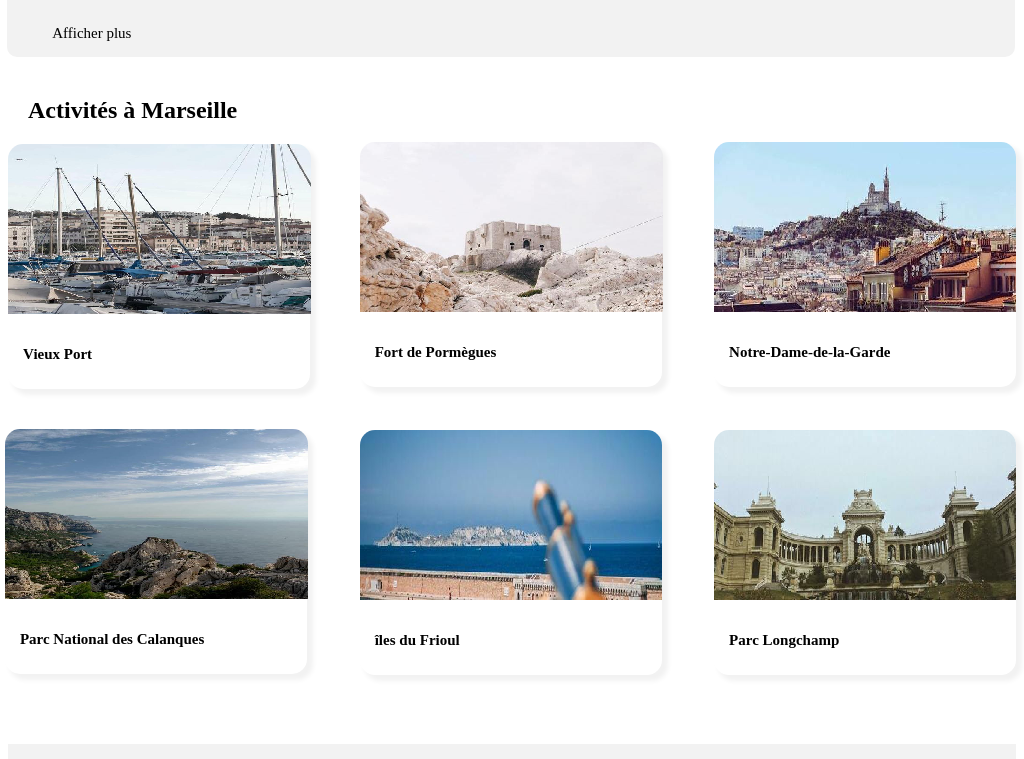
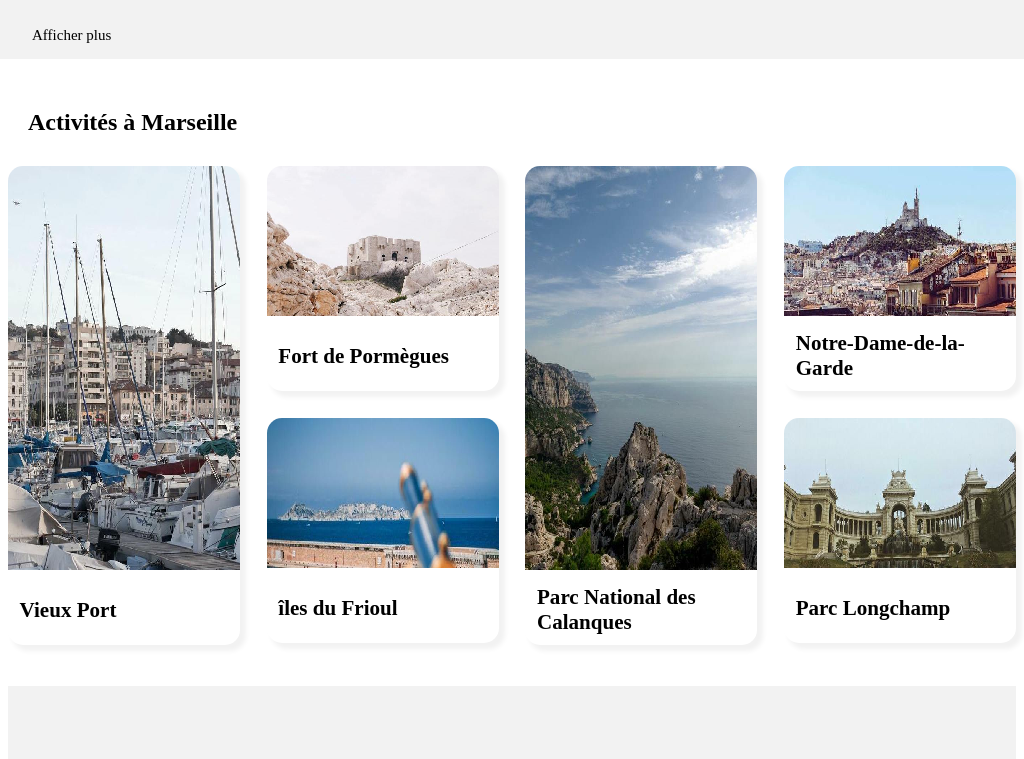
Before and after one commit to tony2329/AnthonyBrinig_2_27052021, a plain HTML site: page index.html in a window 1024 px wide. Shown: the part 1361-2120 px from the top of the page. Drawn offline with Linux system fonts and the light colour scheme; a web font is replaced by a local one.

Commit message:
modif responvise tablette

```diff
--- a/index.html
+++ b/index.html
@@ -381,6 +381,7 @@
         <h2 class="titreACT">Activités à Marseille</h2>
         <div class="bloc_activites flex_between_act">
           <!--les photos Activités-->
+
             <div class="cadre_blanc_act display_column_act position_haute">
               <a href="#"
                 ><img
@@ -396,7 +397,7 @@
             </div>
 
             <div class="bloc_activites2356 flex_column_between_act">
-            <div class="img2356 display_column_act">
+              <div class="img2356 display_column_act top_img2">
                 <a href="#"
                   ><img
                     class="imagesactivites2"
@@ -410,7 +411,7 @@
                 </a>
               </div>
 
-            <div class="img2356 display_column_act">
+              <div class="img2356 display_column_act top_img3">
                 <a href="#"
                   ><img
                     class="imagesactivites3"
@@ -440,7 +441,7 @@
           </div>
 
           <div class="bloc_activites2356 flex_column_between_act">
-            <div class="img2356 display_column_act">
+            <div class="img2356 display_column_act top_img5">
               <a href="#"
                 ><img
                   class="imagesactivites5"
@@ -454,7 +455,7 @@
               </a>
             </div>
 
-            <div class="img2356 display_column_act">
+            <div class="img2356 display_column_act top_img6">
               <a href="#"
                 ><img
                   class="imagesactivites6"
--- a/style5.css
+++ b/style5.css
@@ -815,7 +815,7 @@ form button i::after {
   /* supprimé la marge du bloc pop */
   .bloc_pop {
     margin-left: 0px;
-    width: 95%;
+    width: 100%;
   }
 
   /* titre et icon reglage marge haute */
@@ -830,12 +830,14 @@ form button i::after {
   /* marge en bas du bloc */
   .trois_bloc_pop {
     margin-bottom: 12px;
+    margin-left: 15px;
   }
 
   /* diminuer la marge entre les images et la hauteur du cadre blanc */
   .cadre_blancp {
     margin-top: 10px;
     height: 110px;
+    width: 95%;
   }
   /*diminution des photos */
   .imagespopulaires1 {
@@ -879,9 +881,7 @@ form button i::after {
     margin-left: 0px;
     margin-right: 0px;
     margin-top: 10px;
-    width: 95%;
-    padding-left: 10px;
-    padding-right: 10px;
+    width: 100%;
     background-color: white;
   }
 
@@ -892,7 +892,7 @@ form button i::after {
 
   /* largeur et marge des images hébergements */
   .cadre_blanch {
-    width: 300px;
+    width: 90%;
     margin-bottom: 15px;
     box-shadow: 5px 5px 5px 5px #f2f2f2;
     padding: 1% 1% 4% 1%;
@@ -943,7 +943,7 @@ form button i::after {
 
   .imagesactivites1 {
     height: 150px;
-    width: 300px;
+    width: 100%;
   }
 
   .imagesactivites2 {
@@ -956,7 +956,7 @@ form button i::after {
 
   .imagesactivites4 {
     height: 150px;
-    width: 300px;
+    width: 100%;
   }
   .imagesactivites5 {
     height: 150px;
@@ -970,7 +970,7 @@ form button i::after {
     margin-right: 15px;
     margin-bottom: 5px;
     margin-top: 20px;
-    width: 300px;
+    width: 90%;
   }
 
   /* les marges entre les photos (petites) */
@@ -981,7 +981,7 @@ form button i::after {
 
   /* la largeur de l'image et marge */
   .bloc_activites2356 {
-    width: 300px;
+    width: 90%;
     align-items: center;
     margin-right: 10px;
   }
@@ -1026,7 +1026,7 @@ form button i::after {
 }
 
 /* tablette ----------- */
-@media only screen and (min-width: 768px) and (max-width: 1200px) {
+@media only screen and (min-width: 768px) and (max-width: 1366px) {
   /* Styles */
 
   /* BARRE DE RECHERCHE */
@@ -1109,7 +1109,7 @@ form button i::after {
   /* mise en place du fond gris */
   .bloc_heb {
     background-color: #f2f2f2;
-    width: 97%;
+    width: 100%;
     margin-top: 40px;
   }
 
@@ -1123,7 +1123,7 @@ form button i::after {
   .cadre_blanch {
     margin-left: 20px;
     margin-right: 20px;
-    width: 300px;
+    width: 100%;
     padding-bottom: 10px;
   }
 
@@ -1150,63 +1150,55 @@ form button i::after {
   }
 
   /* BLOC ACTIVITÉ */
+
   #Activites {
-    margin-left: -10px;
-    margin-top: 40px;
+    margin-bottom: -20px;
   }
 
-  .bloc_activites {
-    margin-bottom: -90px;
+  /* cadre image 1 et 4 */
+  .cadre_blanc_act {
+    width: 50%;
   }
 
-  /* marge des images 1 et 2 */
-  .display_column_act {
-    margin-bottom: 90px;
+  .flex_column_between_act {
+    justify-content: space-evenly;
   }
-  /* largeur des photos */
-  .bloc_activites2356 {
-    width: 60%;
-    padding-left: 20px;
-    justify-content: center;
-  }
-
-  /* position de l'image parc national des calanques en bas pour alignement */
-  .position_haute {
-    align-self: flex-start;
-    margin-right: -220px;
-  }
-
-  /* position de l'image vieux port en haut pour alignement */
-  .position_bas {
-    align-self: flex-end;
-    margin-left: 0px;
-  }
-
-  /* ordre des photos changer pour la 1er et 4ème */
-  .cadre_blanc_act {
-    order: -1;
-  }
-
   /* repositionnement des images */
   .flex_between_act {
     flex-direction: row;
+    margin-top: -50px;
   }
 
-  /* largeur des images */
-  .imagesactivites1 {
-    width: 220px;
+  /* cadre img 2356 */
+  .bloc_activites2356 {
+    width: 50%;
   }
 
-  /* largeur des images */
-  .imagesactivites4 {
-    width: 220px;
+  /* reglage marge */
+  .top_img2 {
+    margin-top: 61px;
   }
 
-  /* marge et largeur des autres images */
-  .img2356 {
-    width: 210px;
-    margin-bottom: 57px;
-    margin-top: -14px;
+  .top_img3 {
+    margin-bottom: 48px;
+  }
+
+  .top_img5 {
+    margin-top: 61px;
+  }
+
+  .top_img6 {
+    margin-bottom: 48px;
+  }
+
+  /* hauteur image */
+
+  .imagesactivites1 {
+    height: 404px;
+  }
+
+  .imagesactivites4 {
+    height: 404px;
   }
 
   /* FOOTER */
@@ -1250,7 +1242,7 @@ form button i::after {
   /* bloc populaire */
   .bloc_pop {
     margin-left: 0px;
-    width: 95%;
+    width: 100%;
   }
 
   .cadre_blancp {
@@ -1282,7 +1274,7 @@ form button i::after {
 
   /* bloc hebergement */
   .bloc_heb {
-    width: 96%;
+    width: 100%;
     margin-left: 18px;
   }
 
@@ -1298,66 +1290,43 @@ form button i::after {
     font-size: 16px;
   }
 
-  /* bloc activite */
-  #Activites {
-    margin-right: 0px;
-    margin-left: 0px;
-    margin-bottom: 90px;
-  }
-
-  .imagesactivites1 {
-    height: 170px;
-    width: 303px;
-  }
-
-  .imagesactivites4 {
-    height: 170px;
-    width: 303px;
-  }
-
-  .imagesactivites2 {
-    height: 170px;
-    width: 303px;
-  }
-
-  .imagesactivites3 {
-    height: 170px;
-  }
-
-  .imagesactivites5 {
-    height: 170px;
-  }
-
-  .imagesactivites6 {
-    height: 170px;
-  }
-
-  .bloc_activites2356 {
-    width: 25%;
-  }
-
-  .position_haute {
-    margin-left: 0px;
-    width: 30%;
-  }
-
-  .position_bas {
-    margin-left: -168px;
-    margin-bottom: 70px;
-    width: 30%;
-  }
-
-  .img2356 {
-    width: 120%;
-    margin-left: -50px;
-  }
-
-  .titreh3 {
-    font-size: 15px;
-  }
-
   #gras {
     margin-top: 20px;
     margin-left: 25px;
   }
+
+  /* BLOC ACTIVITÉ */
+
+  .bloc_activites2356 {
+    width: 23%;
+    margin-bottom: 15px;
+  }
+  /* image 1 et 4 */
+  .cadre_blanc_act {
+    width: 23%;
+  }
+
+  .imagesactivites2 {
+    height: 150px;
+  }
+
+  .imagesactivites3 {
+    height: 150px;
+  }
+
+  .imagesactivites5 {
+    height: 150px;
+  }
+
+  .imagesactivites6 {
+    height: 150px;
+  }
+
+  .top_img6 {
+    margin-top: 20px;
+  }
+
+  .top_img3 {
+    margin-top: 20px;
+  }
 }
```
Lines whose indentation alone changed are shown as unchanged.
